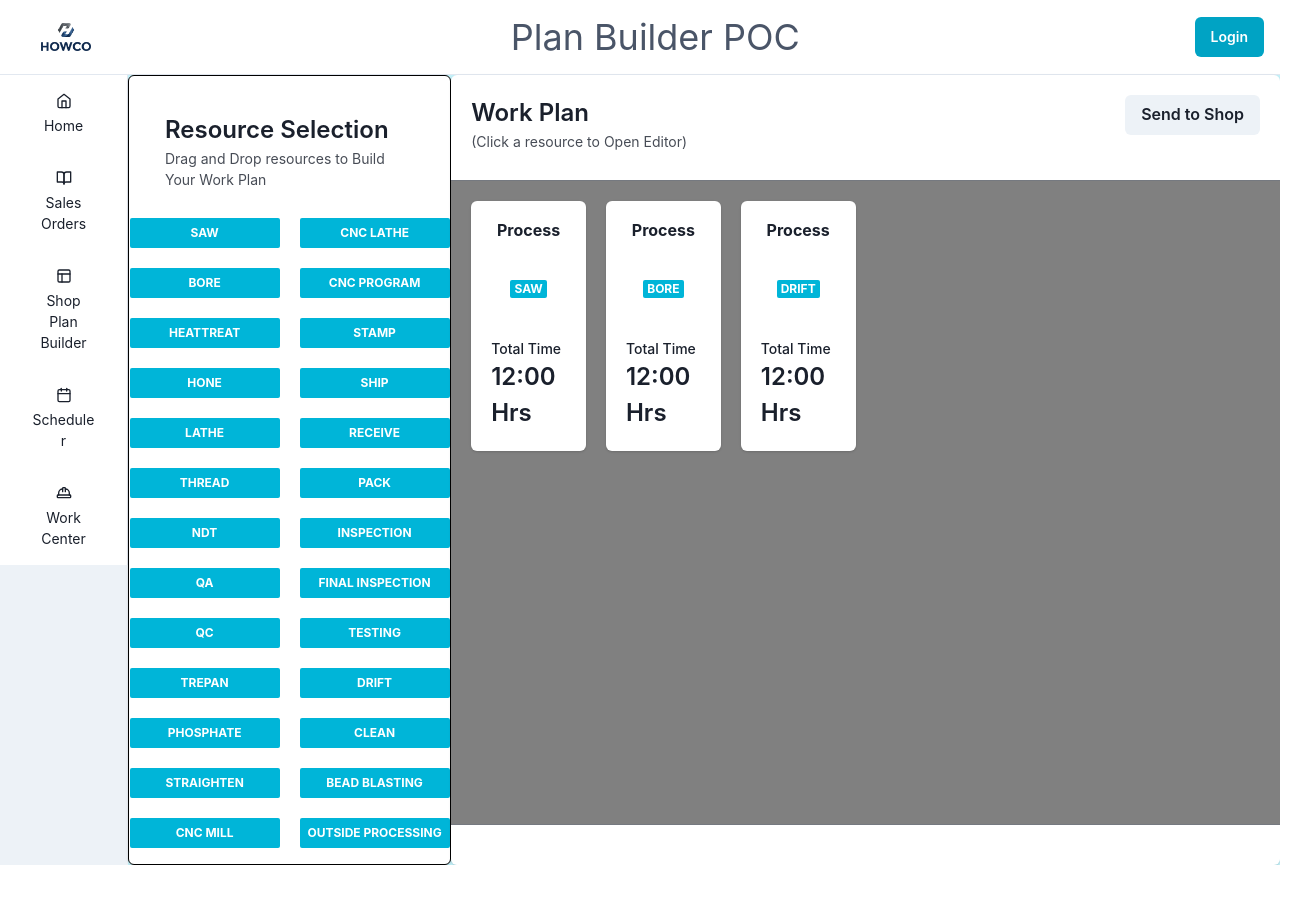
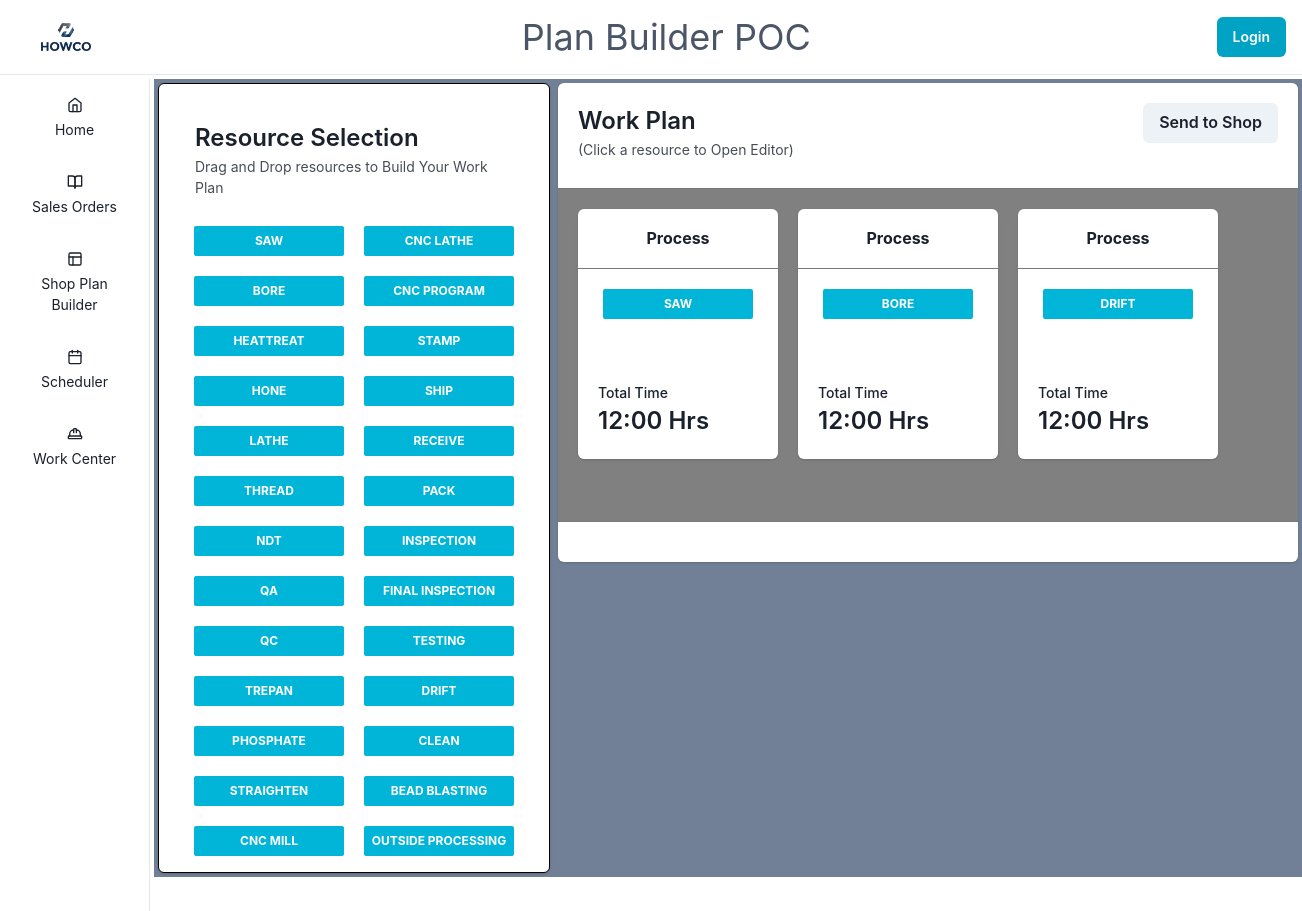
Before and after one commit to howco-dvdreedy/React-Template, a React (Vite) app: page /plan-builder in a window 1280 px wide. Shown: the whole page, 1302 px wide, since content can reach past the window. Before the commit the page ends 865 px from the top, so only its background shows below. Built offline with nearby package versions, Linux system fonts and the light colour scheme.

Commit message:
Style and Layout changes for planbuilder

```diff
--- a/src/components/layout/AppBar.tsx
+++ b/src/components/layout/AppBar.tsx
@@ -25,11 +25,9 @@ import {
 export default function AppBar() {
    const title = useAppSelector(selectTitle);
    return (
-      <Box>
-         <Flex
+         <Flex h='100%'
             bg={useColorModeValue('white', 'gray.800')}
             color={useColorModeValue('gray.600', 'white')}
-            h={'75px'}
             py={{ base: 2 }}
             px={{ base: 4 }}
             borderBottom={1}
@@ -61,6 +59,5 @@ export default function AppBar() {
                </Button>
             </Stack>
          </Flex>
-      </Box>
    );
 }
--- a/src/components/layout/MainLayout.tsx
+++ b/src/components/layout/MainLayout.tsx
@@ -1,7 +1,7 @@
-import { Center } from '@chakra-ui/react';
+import { Center, Grid, GridItem } from '@chakra-ui/react';
 import SideNav from './SideNav';
 import * as React from 'react';
-import AppBar  from './AppBar';
+import AppBar from './AppBar';
 
 type MainLayoutProps = {
    children: React.ReactNode;
@@ -10,10 +10,26 @@ type MainLayoutProps = {
 export const MainLayout = ({ children }: MainLayoutProps) => {
    return (
       <>
-      <AppBar></AppBar>
-         <SideNav>
-            <Center>{children}</Center>
-         </SideNav>
+         <Grid
+            templateAreas={`"header header"
+                  "nav main"
+                  "nav footer"`}
+            gridTemplateRows={'75px 1fr 30px'}
+            gridTemplateColumns={'150px 1fr'}
+            h="100%"
+            w='100%'
+            gap="1"
+         >
+            <GridItem area={'header'}>
+               <AppBar></AppBar>
+            </GridItem>
+            <GridItem area={'nav'}>
+               <SideNav></SideNav>
+            </GridItem>
+            <GridItem area={'main'}>
+               <Center backgroundColor={'gray.500'}>{children}</Center>
+            </GridItem>
+         </Grid>
       </>
    );
 };
--- a/src/components/layout/SideNav.tsx
+++ b/src/components/layout/SideNav.tsx
@@ -32,16 +32,11 @@ const LinkItems: Array<LinkItemProps> = [
    { name: 'Work Center', to: '/work-center', icon: LuHardHat },
 ];
 
-export default function SideNav({ children }: { children: ReactNode }) {
+export default function SideNav() {
    const { onClose } = useDisclosure();
    return (
       <Box h="100%" bg={useColorModeValue('gray.100', 'gray.900')}>
-         <Flex>
-            <SidebarContent onClose={() => onClose} display={{ base: 'none', md: 'block' }} />
-            <Box backgroundColor={'cyan.100'} w="100%">
-               {children}
-            </Box>
-         </Flex>
+         <SidebarContent onClose={() => onClose} display={{ base: 'none', md: 'block' }} />
       </Box>
    );
 }
@@ -56,7 +51,6 @@ const SidebarContent = ({ onClose, ...rest }: SidebarProps) => {
          bg={useColorModeValue('white', 'gray.900')}
          borderRight="1px"
          borderRightColor={useColorModeValue('gray.200', 'gray.700')}
-         w="10%"
          pos="relative"
          h="full"
          {...rest}
--- a/src/features/plan-builder/components/ResourceSelection.tsx
+++ b/src/features/plan-builder/components/ResourceSelection.tsx
@@ -46,7 +46,7 @@ export const ResouceSelection = () => {
    ];
 
    return (
-      <Card backgroundColor="white" border="1px solid black" p={4}>
+      <Card backgroundColor="white" border="1px solid black" p={4} m={1}>
          <CardHeader>
             <Stat>
                <StatNumber>Resource Selection</StatNumber>
--- a/src/features/plan-builder/components/WorkItem.tsx
+++ b/src/features/plan-builder/components/WorkItem.tsx
@@ -9,25 +9,29 @@ import {
    StatNumber,
    Badge,
    Center,
-   Text
+   Text,
+   Divider,
 } from '@chakra-ui/react';
 
 type WorkItemProps = {
    resource: string;
 };
 
-export const WorkItem = ({ resource}: WorkItemProps) => {
+export const WorkItem = ({ resource }: WorkItemProps) => {
    return (
-      <Card>
+      <Card h="250px" w="200px">
          <CardHeader>
             <Center>
-               <Heading size="sm"><Text> Process</Text></Heading>
+               <Heading size="sm">
+                  <Text> Process</Text>
+               </Heading>
             </Center>
          </CardHeader>
+         <Divider />
          <CardBody>
             <Center>
-               <Badge colorScheme="cyan" variant="solid">
-                  {resource}
+               <Badge p={0} w={150} h={30} colorScheme="cyan" variant="solid">
+                  <Center h="100%">{resource}</Center>
                </Badge>
             </Center>
          </CardBody>
--- a/src/features/plan-builder/components/WorkPlan.tsx
+++ b/src/features/plan-builder/components/WorkPlan.tsx
@@ -28,7 +28,7 @@ export const WorkPlan = ({ resources }: WorkPlanProps) => {
 
    return (
       <SortableContext items={resources} strategy={rectSortingStrategy}>
-         <Card ref={setNodeRef}>
+         <Card h='60%' m={1}  ref={setNodeRef}>
             <CardHeader >
                <Flex>
                   <Stat>
--- a/src/features/plan-builder/routes/PlanBuilder.tsx
+++ b/src/features/plan-builder/routes/PlanBuilder.tsx
@@ -14,12 +14,10 @@ import {
    DragStartEvent,
    DragOverEvent,
 } from '@dnd-kit/core';
-import { arrayMove, SortableContext, horizontalListSortingStrategy } from '@dnd-kit/sortable';
-import { Flex, List } from '@chakra-ui/react';
+import { arrayMove } from '@dnd-kit/sortable';
+import { Flex, List, Box, Container, Center, Grid, GridItem } from '@chakra-ui/react';
 import { useState } from 'react';
-import { useDroppable } from '@dnd-kit/core';
-
-import { Droppable } from '@/features/drag-and-drop/droppable';
+import { restrictToWindowEdges } from '@dnd-kit/modifiers';
 
 export default function PlanBuilder() {
    // to do refactor simple string implementation to object with id
@@ -99,7 +97,6 @@ export default function PlanBuilder() {
 
    dispatch(setTitle('Plan Builder POC'));
    return (
-      <Flex h='90%'>
       <DndContext
          onDragCancel={handleDragCancel}
          collisionDetection={rectIntersection}
@@ -107,10 +104,24 @@ export default function PlanBuilder() {
          onDragStart={handleDragStart}
          onDragOver={handleDragOver}
       >
+         <Grid
+            templateAreas={`"resource workplan"`}
+            gridTemplateColumns={'400px 1fr'}
+            gridTemplateRows={'1fr'}
+            w={'100%'}
+            h={'100%'}
+         >
+            <GridItem area='resource'>
                <ResouceSelection />
+            </GridItem>
+            <GridItem area='workplan'>
                <WorkPlan resources={resources}></WorkPlan>
-            <DragOverlay>{activeItem ? <WorkItem resource={activeItem} /> : null}</DragOverlay>
+            </GridItem>
+         </Grid>
+
+         <DragOverlay modifiers={[restrictToWindowEdges]}>
+            {activeItem ? <WorkItem resource={activeItem} /> : null}
+         </DragOverlay>
       </DndContext>
-      </Flex>
    );
 }
```
Lines whose indentation alone changed are shown as unchanged.
